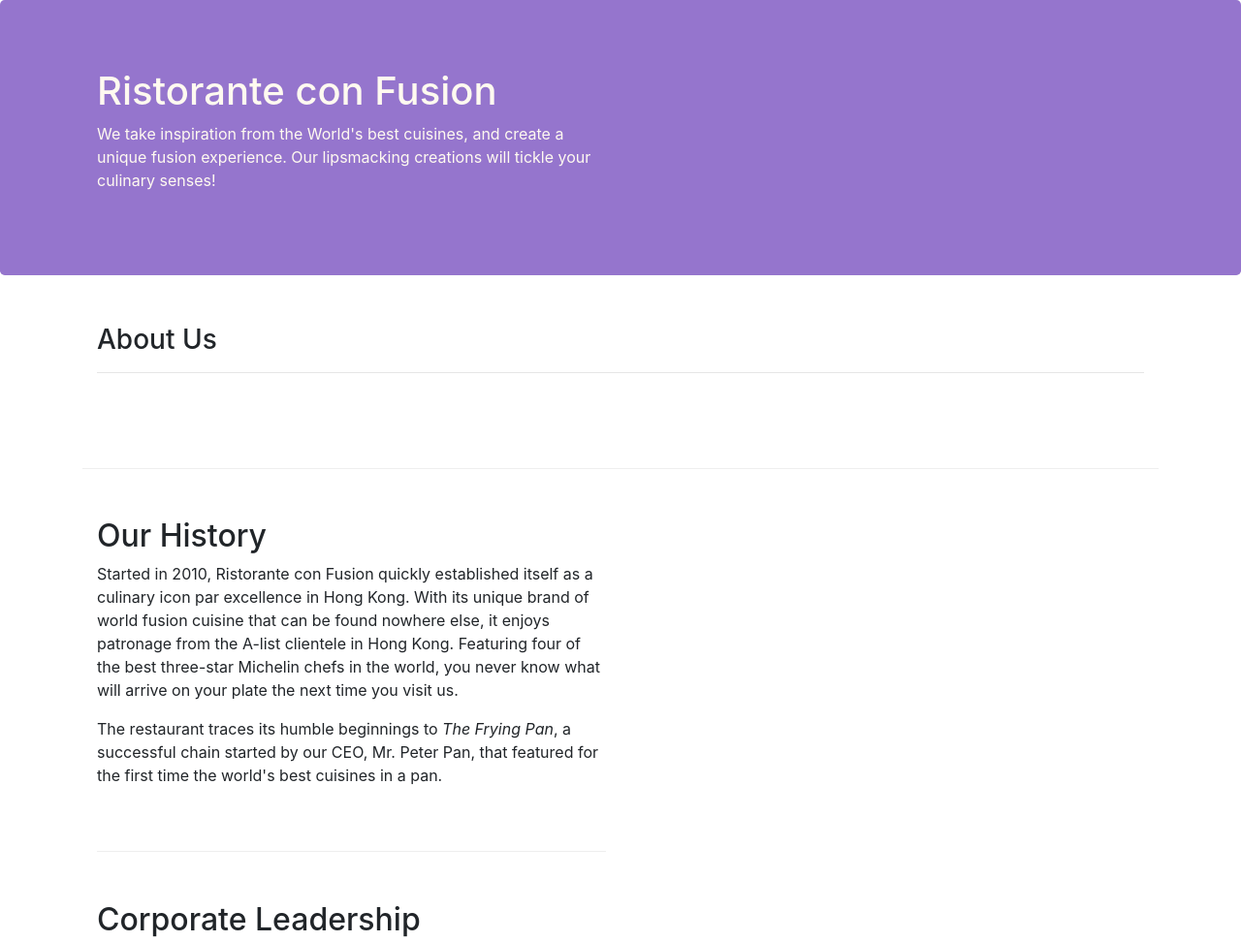
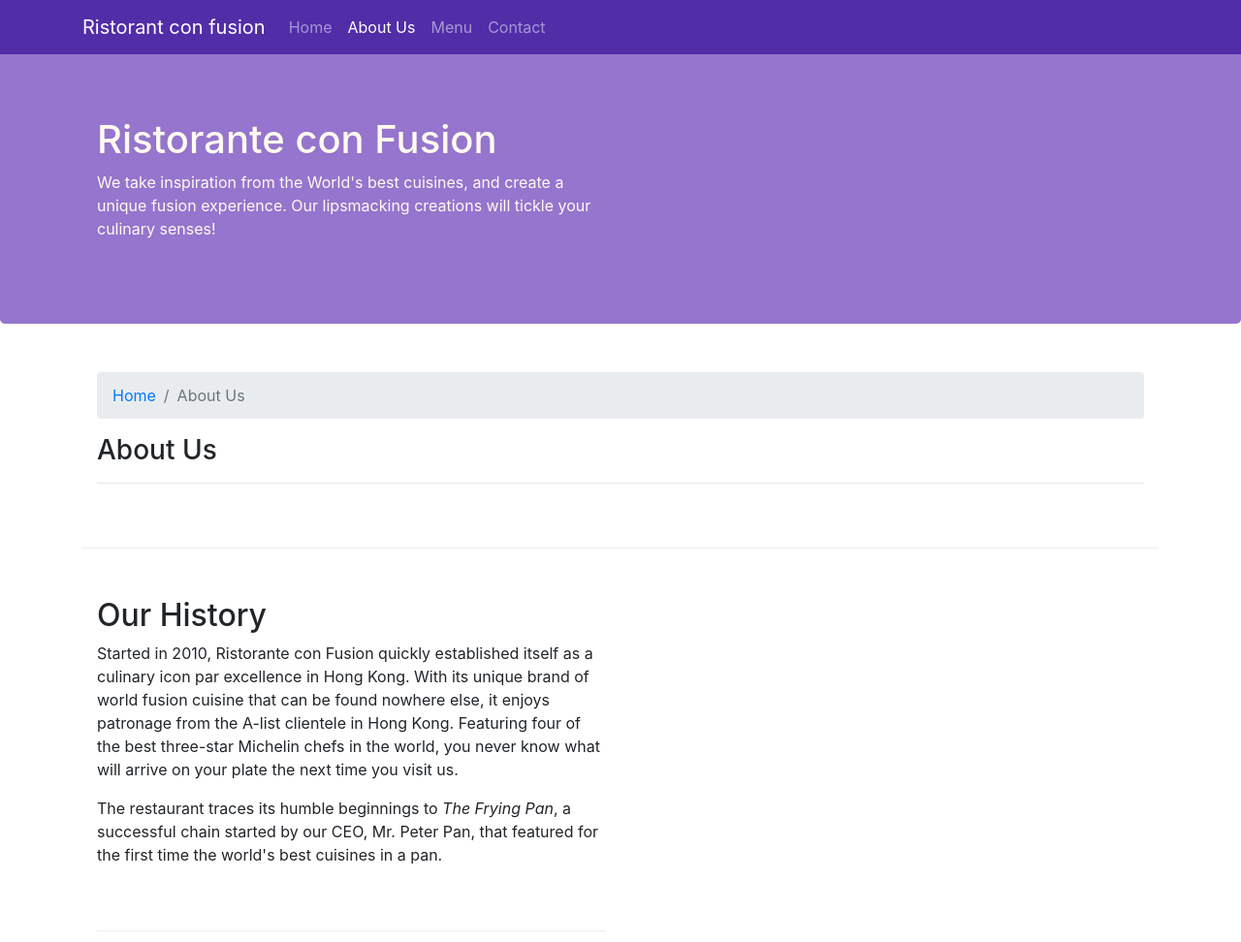
Before and after one commit to SamsonAyodele/Bootstrap4, a website: page aboutus.html in a window 1280 px wide. Shown: the top 972 px of the page at 97% size. Drawn offline with nearby package versions, Linux system fonts and the light colour scheme.

Commit message:
Navbar and Breadcrumbs

```diff
--- a/aboutus.html
+++ b/aboutus.html
@@ -15,6 +15,22 @@
 </head>
 
 <body>
+    <nav class="navbar navbar-dark navbar-expand-sm fixed-top">
+        <div class="container">
+            <button class="navbar-toggler" type="button" data-toggler="collapse" data-target="#Navbar">
+                <span class="navbar-toggler-icon"></span>
+            </button>
+            <a class="navbar-brand" href="./index.html">Ristorant con fusion</a>
+            <div class="collapse navbar-collapse" id="Navbar">
+            <ul class="navbar-nav mr-auto">
+                <li class="nav-item"><a class="nav-link" href="./index.html">Home</a></li>
+                <li class="nav-item active"><a class="nav-link" href="#">About Us</a></li>
+                <li class="nav-item"><a class="nav-link" href="#">Menu</a></li>
+                <li class="nav-item"><a class="nav-link" href="#">Contact</a></li>
+            </ul>
+           </div>
+        </div>
+    </nav>
 
     <header class="jumbotron">
         <div class="container">
@@ -32,6 +48,10 @@
     <div class="container">
         <div class="row row-content">
             <div class="col-12 col-sm">
+                <ol class="col-12 breadcrumb">
+                    <li class="breadcrumb-item"><a href="./index.html">Home</a></li>
+                    <li class="breadcrumb-item active">About Us</li>
+                </ol>
                <h3>About Us</h3>
                <hr>
             </div>
@@ -70,7 +90,7 @@
                 <div class="col-4 offset-1 col-sm-2">
                     <h5>Links</h5>
                     <ul class="list-unstyled">
-                        <li><a href="#">Home</a></li>
+                        <li><a href="./index.html">Home</a></li>
                         <li><a href="#">About</a></li>
                         <li><a href="#">Menu</a></li>
                         <li><a href="#">Contact</a></li>
--- a/css/about.css
+++ b/css/about.css
@@ -28,3 +28,12 @@ address{
     margin:0px;
     color:#0f0f0f;
 }
+
+body {
+    padding: 50px 0px 0px 0px;
+    z-index:0;
+}
+
+.navbar-dark {
+    background-color: #512DA8;
+}
--- a/css/style.css
+++ b/css/style.css
@@ -28,3 +28,12 @@ address{
     margin:0px;
     color:#0f0f0f;
 }
+
+body {
+    padding: 50px 0px 0px 0px;
+    z-index:0;
+}
+
+.navbar-dark {
+    background-color: #512DA8;
+}
```
Also changed, not shown: index.html (+17 -1 lines).
